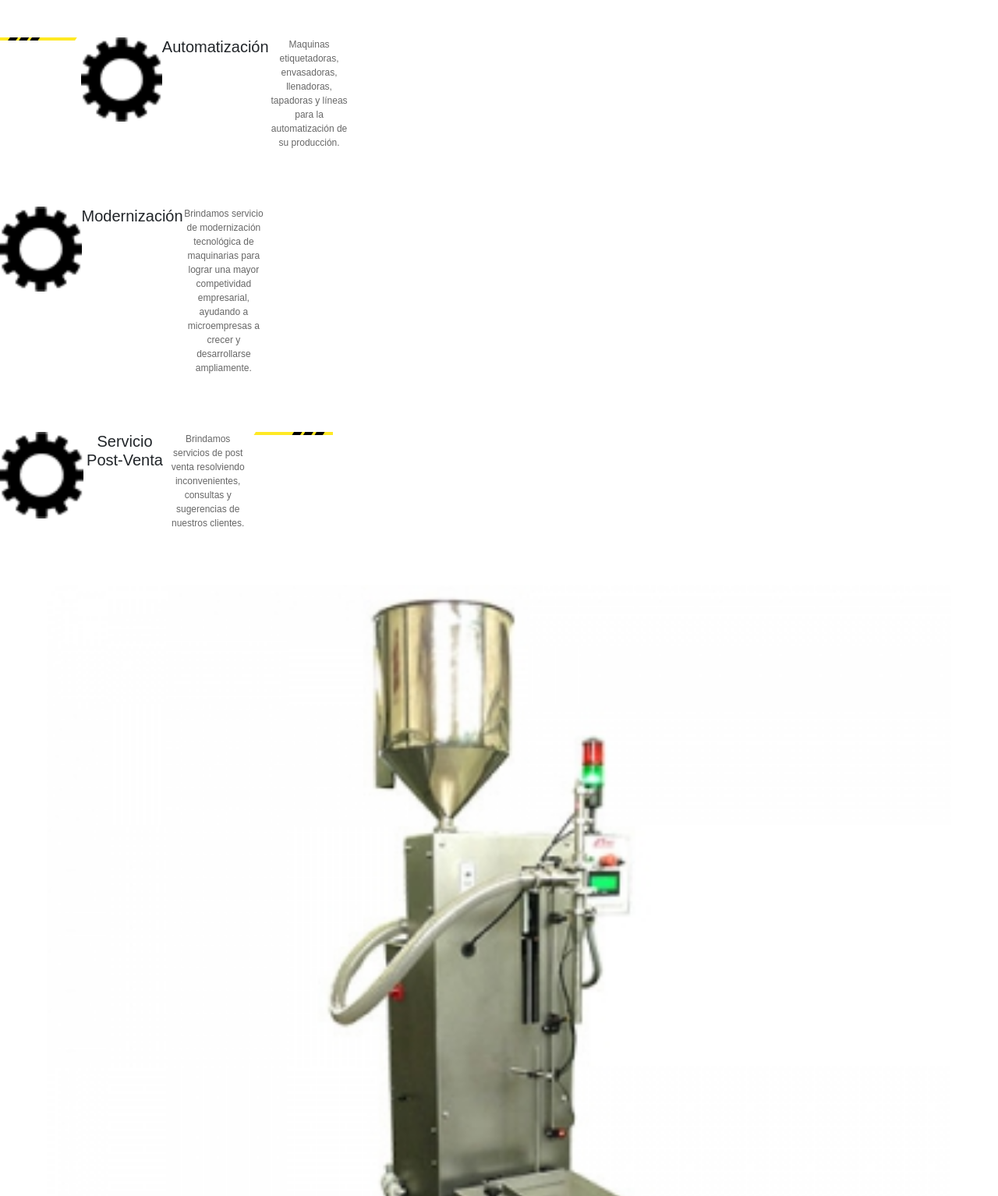
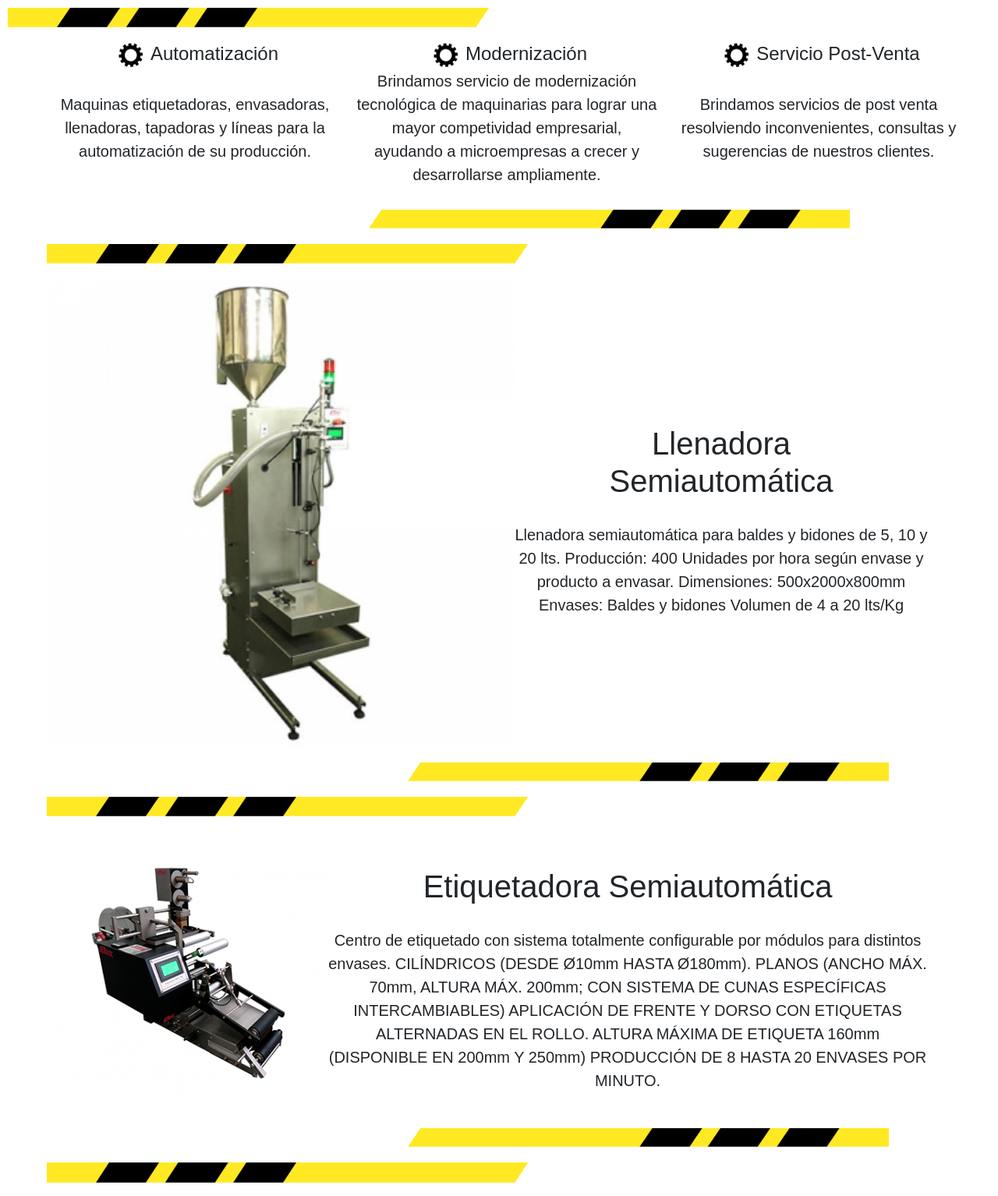
Before and after one commit to Spinelli085/Automatechnology, a website: page pages/servicios.html in a window 1280 px wide. Shown: the part 562-2096 px from the top of the page at 78% size. Drawn offline with nearby package versions, Linux system fonts and the light colour scheme.

Commit message:
Estilos a la pagina de contacto y servicios

```diff
--- a/pages/servicios.html
+++ b/pages/servicios.html
@@ -7,7 +7,8 @@
     <meta name="description" content="En Automatechnology podras encontrar las mejores propuestas de automatizacion para tu empresa, maximo rendimiento a un precio increible.">
     <meta name="keywords" content="MAQUINAS INDUSTRIALES, LLENADORA, PALETIZADORA, COLOCADORA, AUTOMATIZACION">
     <link href="https://cdn.jsdelivr.net/npm/bootstrap@5.2.0-beta1/dist/css/bootstrap.min.css" rel="stylesheet" integrity="sha384-0evHe/X+R7YkIZDRvuzKMRqM+OrBnVFBL6DOitfPri4tjfHxaWutUpFmBp4vmVor" crossorigin="anonymous">
-    <link rel="stylesheet" href="../css/index.css">
+    <link href="https://unpkg.com/aos@2.3.1/dist/aos.css" rel="stylesheet">
+    <link rel="stylesheet" href="../css/translated.css">
     <title>Automatechnology | Conoce nuestros productos</title>
 </head>
 <body>
@@ -29,41 +30,43 @@
         <section class="title">
             <img class="title__img" width="100%" src="../img/Group 3.png" alt="">
         </section>
-        <section>
-            <article>
-                <div class="box">
-                    <img src="../img/barra-amarillo.png" alt="">
-                    <img src="../img/gear.png" alt="">
-                    <h2 class="box__title">Automatización</h2>
-                    <p class="box__text">Maquinas etiquetadoras,
+        <picture><img class="container__bar" data-aos="fade-right" src="../img/barra-amarillo.png" alt=""></picture>
+        <section class="grilla">
+            <article class="intro">
+                <div class="container">
+                    <img class="container__img" src="../img/gear.png" alt="">
+                    <h2 class="container__title">Automatización</h2>
+                    <p class="container__text">Maquinas etiquetadoras,
                     envasadoras, llenadoras,
                     tapadoras y líneas para la automatización
                     de su producción.</p>
                 </div>
-                <br>
-                <div class="box">
-                    <img src="../img/gear.png" alt="">
-                    <h2 class="box__title">Modernización</h2>
-                    <p class="box__text">Brindamos servicio de modernización
+                <div class="container">
+                    <img class="container__img" src="../img/gear.png" alt="">
+                    <h2 class="container__title">Modernización</h2>
+                    <p class="container__text">Brindamos servicio de modernización
                     tecnológica de maquinarias
                     para lograr una mayor competividad empresarial,
                     ayudando a microempresas a crecer y desarrollarse ampliamente.</p>
                 </div>
-                <br>
-                <div class="box">
-                    <img src="../img/gear.png" alt="">
-                    <h2 class="box__title">Servicio Post-Venta</h2>
-                    <p class="box__text">Brindamos servicios de post
+                <div class="container">
+                    <img class="container__img" src="../img/gear.png" alt="">
+                    <h2 class="container__title">Servicio Post-Venta</h2>
+                    <p class="container__text">Brindamos servicios de post
                     venta resolviendo inconvenientes,
                     consultas y sugerencias de nuestros clientes.</p>
-                    <img src="../img/barra-amarilla.png" alt="">
                 </div>
             </article>
         </section>
+        <picture><img class="container__bar--secondary" data-aos="fade-left" src="../img/barra-amarilla.png" alt=""></picture>
         <section>
-            <article>
+            <article class="art-product">
+                <picture><img class="container__bar" data-aos="fade-right" src="../img/barra-amarillo.png" alt=""></picture>
                 <div class="product">
-                    <img src="../img/llenadora-semi.jpg" alt="">
+                    <picture>
+                    <img class="product__img" src="../img/llenadora-semi.jpg" alt="">
+                    </picture>
+                    <div class="product__div">
                         <h2 class="product__title">Llenadora Semiautomática</h2>
                     <p class="product__text">Llenadora semiautomática para baldes y bidones de 5, 10 y 20 lts.
                     Producción: 400 Unidades por hora según envase y producto a envasar.
@@ -71,8 +74,12 @@
                     Envases: Baldes y bidones
                     Volumen de 4 a 20 lts/Kg</p>
                     </div>
+                </div>
+                <picture><img class="container__bar--secondary" data-aos="fade-left" src="../img/barra-amarilla.png" alt=""></picture>
+                <picture><img class="container__bar" data-aos="fade-right" src="../img/barra-amarillo.png" alt=""></picture>
                 <div class="product">
-                    <img src="../img/etiquetadora.png" alt="">
+                    <img class="product__img" src="../img/etiquetadora.png" alt="">
+                    <div class="product__div">
                         <h2 class="product__title">Etiquetadora Semiautomática</h2>
                         <p class="product__text"> Centro de etiquetado con sistema totalmente configurable por
                         módulos para distintos envases.
@@ -83,8 +90,13 @@
                         ALTURA MÁXIMA DE ETIQUETA 160mm (DISPONIBLE EN 200mm Y 250mm)
                         PRODUCCIÓN DE 8 HASTA 20 ENVASES POR MINUTO.</p>
                     </div>
+
+                </div>
+                <picture><img class="container__bar--secondary" data-aos="fade-left" src="../img/barra-amarilla.png" alt=""></picture>
+                <picture><img class="container__bar" data-aos="fade-right" src="../img/barra-amarillo.png" alt=""></picture>
                 <div class="product">
-                    <img src="../img/posicionadora.jpg" alt="">
+                    <img class="product__img" src="../img/posicionadora.jpg" alt="">
+                    <div class="product__div">
                         <h2 class="product__title">Posicionadora de envases</h2>
                     <p class="product__text"> Máquinas para posicionado de botellas de plástico de una amplia variedad de formas y
                     tamaños con velocidades de hasta 700 botellas por minuto.
@@ -93,8 +105,13 @@
                     Alimentos, Productos químicos del hogar, para el cuidado del automóvil,
                     para el cuidado personal, para aceite de motor, etc.</p>
                     </div>
+
+                </div>
+                <picture><img class="container__bar--secondary" data-aos="fade-left" src="../img/barra-amarilla.png" alt=""></picture>
+                <picture><img class="container__bar" data-aos="fade-right" src="../img/barra-amarillo.png" alt=""></picture>
                 <div class="product">
-                    <img src="../img/estrichado.jpg" alt="">
+                    <img class="product__img" src="../img/estrichado.jpg" alt="">
+                    <div class="product__div">
                         <h2 class="product__title">Estrechadora automatica</h2>
                         <p class="product__text">El sistema de preestirado motorizado con el que cuenta, es un tren de rolos que,
                         a través de velocidades diferenciadas, estira el film antes de que envuelva
@@ -102,8 +119,13 @@
                         De esta forma se logra un rendimiento de entre 300% y 400%,
                         alcanzando además la mejor calidad de embalaje conocida con film de stretch.</p>
                     </div>
+
+                </div>
+                <picture><img class="container__bar--secondary" data-aos="fade-left" src="../img/barra-amarilla.png" alt=""></picture>
+                <picture><img class="container__bar" data-aos="fade-right" src="../img/barra-amarillo.png" alt=""></picture>
                 <div class="product">
-                    <img src="../img/monobloque.png" alt="">
+                    <img class="product__img" src="../img/monobloque.png" alt="">
+                    <div class="product__div">
                         <h2 class="product__title">Llenadora Monobloque</h2>
                     <p class="product__text">Monobloque con Llenadora, Tapadora y Etiquetadora Cilíndrica
                     Sistema de estrella indexada de 12 estaciones
@@ -112,8 +134,13 @@
                     Fácil cambio de formato.
                     Configuración simple o doble estación.</p>
                     </div>
+
+                </div>
+                <picture><img class="container__bar--secondary" data-aos="fade-left" src="../img/barra-amarilla.png" alt=""></picture>
+                <picture><img class="container__bar" data-aos="fade-right" src="../img/barra-amarillo.png" alt=""></picture>
                 <div class="product">
-                    <img src="../img/paletizadora.jpg" alt="">
+                    <img class="product__img" src="../img/paletizadora.jpg" alt="">
+                    <div class="product__div">
                         <h2 class="product__title">Paletizadora automatica</h2>
                     <p class="product__text">Completando la automatización de la línea de producción,
                     con velocidad, precisión y sin esfuerzo físico, se desarrollaron las máquinas
@@ -123,6 +150,9 @@
                     Para el montaje no hay necesidad de ajustar la máquina en el suelo,
                     de esta manera se eliminan las obras civiles y se permite la ubicación con facilidad.</p>
                     </div>
+
+                </div>
+                <picture><img class="container__bar--secondary" data-aos="fade-left" src="../img/barra-amarilla.png" alt=""></picture>
             </article>
         </section>
         <section>
@@ -141,5 +171,7 @@
             <img class="end-page__img end-page__img--logo" width="300px" src="../img/logo.svg" alt="Logo de Automatechnology">
     </footer>
     <script src="https://cdn.jsdelivr.net/npm/bootstrap@5.2.0-beta1/dist/js/bootstrap.bundle.min.js" integrity="sha384-pprn3073KE6tl6bjs2QrFaJGz5/SUsLqktiwsUTF55Jfv3qYSDhgCecCxMW52nD2" crossorigin="anonymous"></script>
+    <script src="https://unpkg.com/aos@2.3.1/dist/aos.js"></script>
+    <script>AOS.init();</script>
 </body>
 </html>
--- a/sass/misc/_normalize.scss
+++ b/sass/misc/_normalize.scss
@@ -29,12 +29,12 @@ img {
   }
 
   *::-webkit-scrollbar-track {
-    background:  rgb(212, 255, 70);
+    background:  #fcdc0b;
   }
 
   *::-webkit-scrollbar-thumb {
     background-color: rgb(0, 0, 0);
     border-radius: 20px;
-    border: 3px solid  rgb(212, 255, 70);
+    border: 3px solid  #fcdc0b;
   }
 /* Normalize-END */
--- a/sass/partials/_header.scss
+++ b/sass/partials/_header.scss
@@ -27,10 +27,7 @@ header {
             background-color: rgb(255, 232, 232);
             transition:all  1s;
         }
-        .menu__link{
-            display: block;
-            padding: 10px 15px;
-        }
+
         .menu__item{
             list-style-type: none;
             text-decoration-line: none;
--- a/sass/views/_home.scss
+++ b/sass/views/_home.scss
@@ -153,6 +153,7 @@
             animation-duration: 3s;
         }
 
+
     }
 
 
--- a/sass/views/_servicios.scss
+++ b/sass/views/_servicios.scss
@@ -0,0 +1,70 @@
+
+
+.container__img{
+    max-width: 30px;
+    animation-name: rotate;
+    animation-iteration-count: infinite;
+    animation-duration: 1s;
+    margin: 0 1rem ;
+
+}
+.container__title{
+    font-size: $text-medium;
+}
+.container__text{
+    font-size: $text-small;
+    text-align: center;
+}
+.container__bar{
+    width: 650px;
+
+    margin: 1rem 1rem;
+}
+.intro{
+    display: grid;
+    grid-template-columns: repeat(3 ,1fr);
+}
+.container{
+
+
+    display: flex;
+    flex-direction: row;
+    align-items: flex-start;
+    flex-wrap: wrap;
+    justify-content: center;
+    margin: 1rem;
+
+}
+
+.container__bar--secondary{
+@extend .container__bar;
+margin-left:44rem;
+}
+.product{
+    display: flex;
+    flex-direction: row;
+    align-items: center;
+    justify-content: center;
+    margin: 1rem;
+}
+
+.product__img{
+   width: 600px;
+}
+.product__div{
+    display: flex;
+    flex-direction: column;
+    margin-right: 3rem;
+}
+.product__title{
+    text-align: center;
+    font-size: 40px;
+    margin: 3rem;
+}
+.product__text{
+    text-align: center;
+    font-size: 20px;
+}
+.art-product{
+    margin: 0 5rem;
+}
```
Also changed, not shown: index.html (+1 -1 lines), pages/contacto.html (+13 -13 lines), pages/empresa.html (+2 -2 lines), pages/login.html (+3 -3 lines), sass/views/_contacto.scss (+34 -1 lines), css/translated.css. Lines whose indentation alone changed are shown as unchanged.
